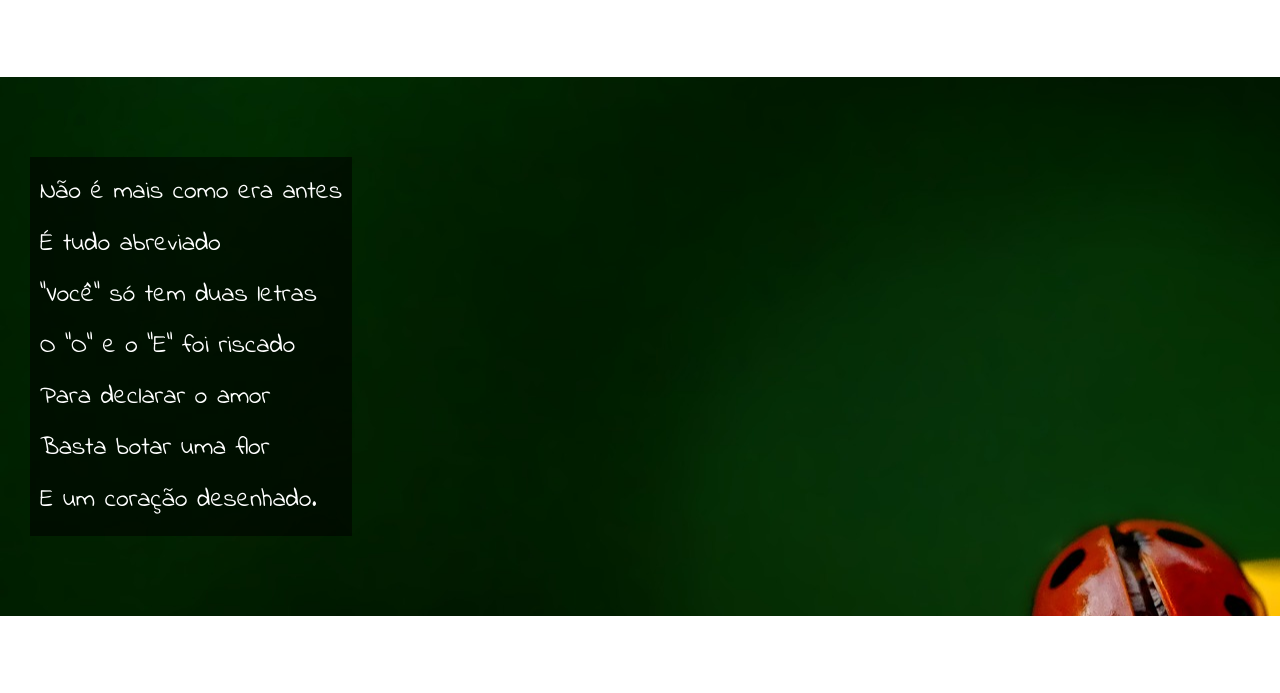
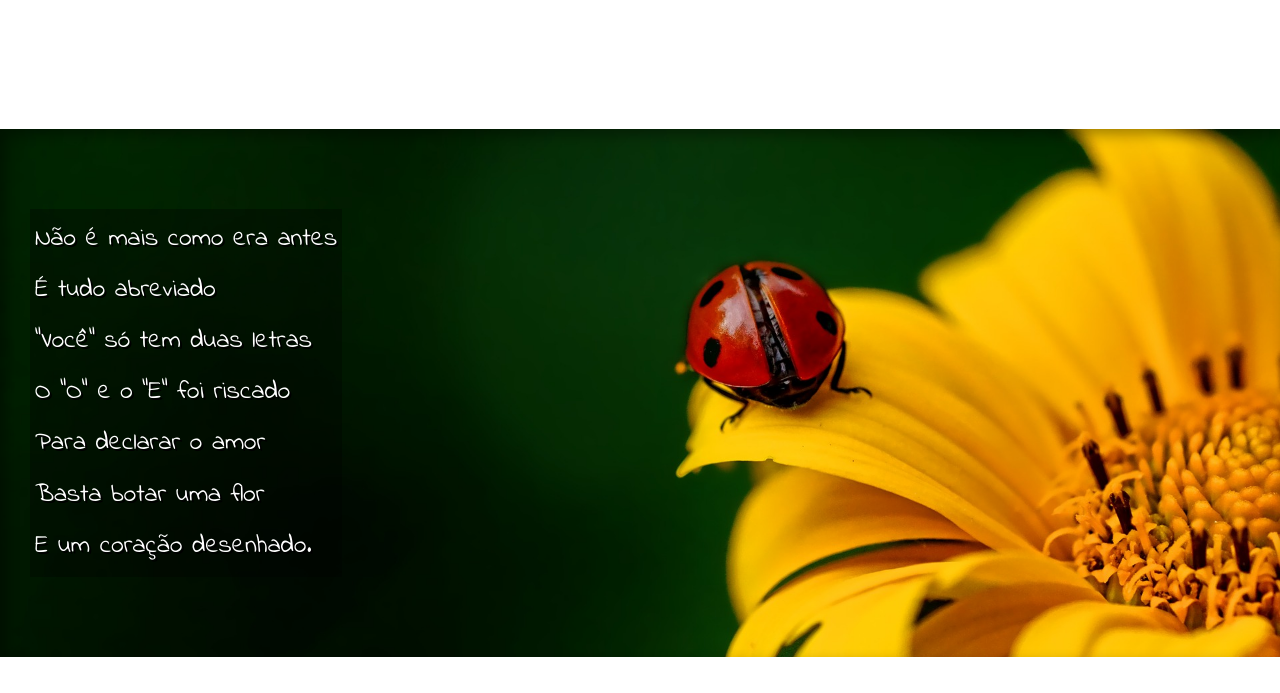
Before and after one commit to Boldr1n/html-css, a plain HTML site: page desafios/desafio012/index.html in a window 1280 px wide. Shown: the part 725-1418 px from the top of the page. Drawn offline with Linux system fonts and the light colour scheme; a web font is replaced by a local one.

Commit message:
06.03.2024

```diff
--- a/desafios/desafio012/style.css
+++ b/desafios/desafio012/style.css
@@ -58,28 +58,40 @@ section{
     font-size: 2vw;
 }
 
+div >p{
+    padding-bottom:2em
+
+}
+
 section.normal{
     background-color: white;
     color: black;
 
 }
 
-#div1{
+section#div1{
     background-image: url(imagens/background001.jpg);
+    background-position: right center;
+    background-size: cover;
 }
 
-#div2{
+section#div2{
     background-image: url(imagens/background002.jpg);
-    image-orientation: center left;
-
+    background-size: cover;
 }
 
-section.imagem>div{
-    background-color: rgba(0, 0, 0, 0.555);
+section.imagem{
+    background-color: rgba(51, 51, 51);
     color: white;
+    box-shadow: inset 6px 6px 13px 0px rgba(0, 0, 0, 0.356);
+    background-attachment: fixed;
+}
+
+section.imagem > div > p{
     display: inline-block;
-    padding: 10px;
-
+    text-shadow: 2px 2px 0px black;
+    padding: 5px;
+    background-color: rgba(0, 0, 0, 0.315);
 }
 
 footer{
```
Also changed, not shown: desafios/desafio012/index.html (+2 -0 lines).
